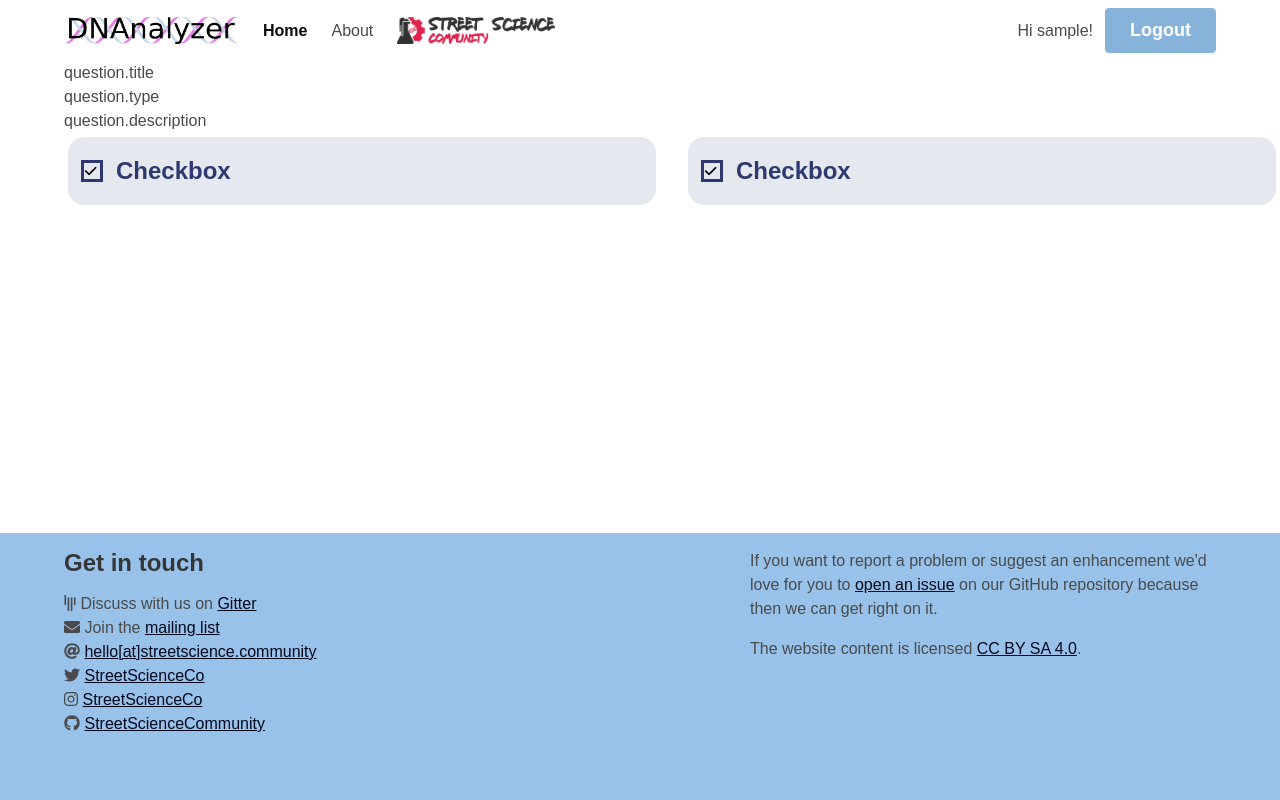
After one commit to StreetScienceCommunity/DNAnalyzer, a Flask app: page /quiz/1 in a window 1280 px wide. The commit adds this page. Run offline with Flask 2, Linux system fonts and the light colour scheme; the visitor is signed in with stand-in values (Sample User, id 1); data comes from the database, SQL or seed files in the repository; parts of the project's set-up code (start-up, migrations or seed data) failed here and were passed over; some libraries are stand-ins or nearby versions.

Commit message:
WIP added quiz page

```diff
--- a/dnapi/routes/main.py
+++ b/dnapi/routes/main.py
@@ -94,3 +94,13 @@ def logout():
     logout_user()
     flash('Logged out successfully', category='success')
     return redirect(url_for('dnapi.login'))
+
+@bp.route('/quiz/<chapter_id>')
+@login_required
+def quiz(chapter_id):
+    """
+    view function for quiz page
+    @param chapter_id: the chapter id for showing related quiz questions
+    @return: the template for quiz
+    """
+    return render_template("games/quiz.html")
--- a/dnapi/static/css/styles.css
+++ b/dnapi/static/css/styles.css
@@ -257,3 +257,41 @@ body > footer {
 	 background: #98c2ea;
 }
 /* footer END*/
+
+
+/* quiz START */
+
+.wrapper{
+	padding: 1rem;
+	border-radius: 1rem;
+	background: #E5E8EE;
+	margin: 1rem;
+	display: flex;
+	align-items: center;
+	justify-content: flex-start;
+}
+
+input[type='checkbox'].check{
+	appearance: none;
+	-webkit-appearance: none;
+	min-height: 1rem;
+	min-width: 1rem;
+	outline: 3px solid #2E3971;
+	border: none !important;
+	margin-right: 1rem;
+
+}
+
+.choice_text {
+	color: #2E3971;
+	font-weight: bold;
+	font-size: 1.5rem;
+	font-family: 'Poppins', sans-serif;
+}
+
+input[type='checkbox'].check:after{
+	content:"\f00c";
+	font-family:"fontawesome";
+	font-weight:900;
+}
+/* quiz END */
--- a/dnapi/templates/base.html
+++ b/dnapi/templates/base.html
@@ -5,6 +5,7 @@
     <meta name="viewport" content="width=device-width, initial-scale=1" />
     <meta name="twitter:card" content="summary_large_image" />
     <link rel="stylesheet" href="https://cdn.jsdelivr.net/npm/bulma@0.9.4/css/bulma.min.css">
+    <link rel="stylesheet" href="https://cdnjs.cloudflare.com/ajax/libs/font-awesome/6.1.1/css/all.min.css" integrity="sha512-KfkfwYDsLkIlwQp6LFnl8zNdLGxu9YAA1QvwINks4PhcElQSvqcyVLLD9aMhXd13uQjoXtEKNosOWaZqXgel0g==" crossorigin="anonymous" referrerpolicy="no-referrer" />
     <link rel="stylesheet" href="{{ url_for('static', filename='css/styles.css')}}">
     {% block head%}{% endblock %}
 </head>
--- /dev/null
+++ b/dnapi/templates/games/quiz.html
@@ -0,0 +1,26 @@
+{% extends 'base.html' %}
+
+{% block body %}
+
+<div class="quiz">
+    <h1 id="q_title">question.title</h1>
+    <p id="q_type">question.type</p>
+    <p id="q_description">question.description</p>
+    <div id="q_choices" class="q_choices">
+        <div class="columns choice_block">
+            <div class="wrapper column is-half">
+                <input type="checkbox" class="check" id="1">
+                <label for="1" class="choice_text"> Checkbox </label>
+            </div>
+            <div class="wrapper column is-half">
+                <input type="checkbox" class="check" id="2">
+                <label for="2" class="choice_text"> Checkbox </label>
+            </div>
+        </div>
+    </div>
+
+</div>
+
+
+
+{% endblock %}
```
